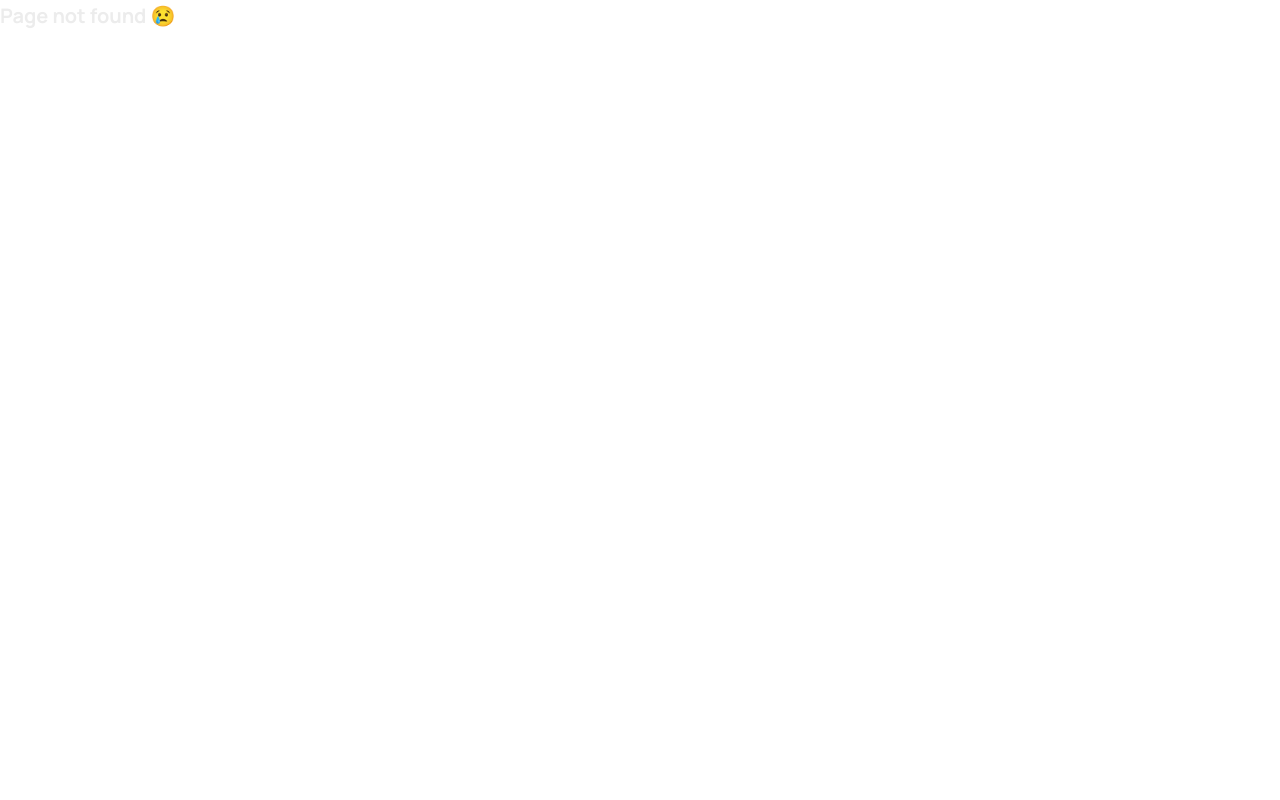
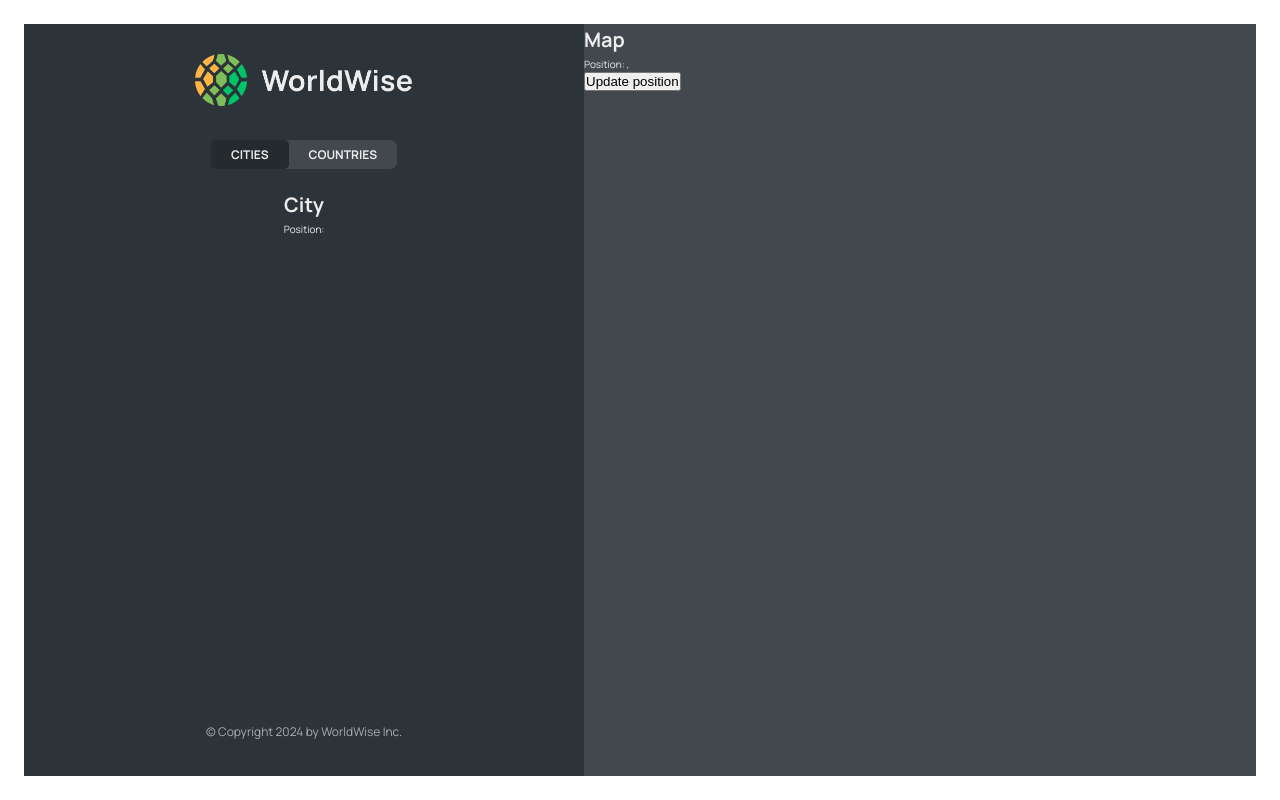
Before and after one commit to ZoDD-Script/World-Wise, a React (Vite) app: page /app/cities/1 in a window 1280 px wide. Before the commit this address had no page. Built offline with nearby package versions, Linux system fonts and the light colour scheme; data requests are answered from the project's data file.

Commit message:
feat: Reading and setting query string with dynamic URL parameters, and programmatic navigation with useNavigate

```diff
--- a/src/App.jsx
+++ b/src/App.jsx
@@ -9,6 +9,8 @@ import AppLayout from "./pages/AppLayout"
 import Login from "./pages/Login"
 import CityList from "./components/CityList"
 import CountryList from "./components/CountryList"
+import City from "./components/City"
+import Form from "./components/Form"
 
 const BASE_URL = 'http://localhost:9000';
 
@@ -44,8 +46,9 @@ function App() {
         <Route path="app" element={<AppLayout />}>
           <Route index element={<CityList cities={cities} isLoading={isLoading} />} />
           <Route path="cities" element={<CityList cities={cities} isLoading={isLoading} />} />
+          <Route path="cities/:id" element={<City />} />
           <Route path="countries" element={<CountryList cities={cities} isLoading={isLoading} />} />
-          <Route path="form" element={<p>form</p>} />
+          <Route path="form" element={<Form />} />
         </Route>
         <Route path="*" element={<PageNotFound />} />
       </Routes>
--- /dev/null
+++ b/src/components/Button.jsx
@@ -0,0 +1,12 @@
+/* eslint-disable react/prop-types */
+import styles from './Button.module.css'
+
+function Button({ children, onClick, type}) {
+  return (
+    <button onClick={onClick} className={`${styles.btn} ${styles[type]}`}>
+      {children}
+    </button>
+  )
+}
+
+export default Button
--- a/src/components/City.jsx
+++ b/src/components/City.jsx
@@ -1,61 +1,74 @@
-import styles from "./City.module.css";
+/* eslint-disable no-unused-vars */
+// import styles from "./City.module.css";
 
-const formatDate = (date) =>
-  new Intl.DateTimeFormat("en", {
-    day: "numeric",
-    month: "long",
-    year: "numeric",
-    weekday: "long",
-  }).format(new Date(date));
+import { useParams, useSearchParams } from "react-router-dom";
+
+// const formatDate = (date) =>
+//   new Intl.DateTimeFormat("en", {
+//     day: "numeric",
+//     month: "long",
+//     year: "numeric",
+//     weekday: "long",
+//   }).format(new Date(date));
 
 function City() {
+  const {id} = useParams()
+  const [searchParams, setSearchParams] = useSearchParams();
+  const lat = searchParams.get('lat')
+  const lng = searchParams.get('lng')
+  console.log(id)
+
   // TEMP DATA
-  const currentCity = {
-    cityName: "Lisbon",
-    emoji: "🇵🇹",
-    date: "2027-10-31T15:59:59.138Z",
-    notes: "My favorite city so far!",
-  };
+  // const currentCity = {
+  //   cityName: "Lisbon",
+  //   emoji: "🇵🇹",
+  //   date: "2027-10-31T15:59:59.138Z",
+  //   notes: "My favorite city so far!",
+  // };
 
-  const { cityName, emoji, date, notes } = currentCity;
+  // const { cityName, emoji, date, notes } = currentCity;
+  return <>
+    <h1>City</h1>
+    <p>Position: {lat} {lng}</p>
+  </>
 
-  return (
-    <div className={styles.city}>
-      <div className={styles.row}>
-        <h6>City name</h6>
-        <h3>
-          <span>{emoji}</span> {cityName}
-        </h3>
-      </div>
+  // return (
+  //   <div className={styles.city}>
+  //     <div className={styles.row}>
+  //       <h6>City name</h6>
+  //       <h3>
+  //         <span>{emoji}</span> {cityName}
+  //       </h3>
+  //     </div>
 
-      <div className={styles.row}>
-        <h6>You went to {cityName} on</h6>
-        <p>{formatDate(date || null)}</p>
-      </div>
+  //     <div className={styles.row}>
+  //       <h6>You went to {cityName} on</h6>
+  //       <p>{formatDate(date || null)}</p>
+  //     </div>
 
-      {notes && (
-        <div className={styles.row}>
-          <h6>Your notes</h6>
-          <p>{notes}</p>
-        </div>
-      )}
+  //     {notes && (
+  //       <div className={styles.row}>
+  //         <h6>Your notes</h6>
+  //         <p>{notes}</p>
+  //       </div>
+  //     )}
 
-      <div className={styles.row}>
-        <h6>Learn more</h6>
-        <a
-          href={`https://en.wikipedia.org/wiki/${cityName}`}
-          target="_blank"
-          rel="noreferrer"
-        >
-          Check out {cityName} on Wikipedia &rarr;
-        </a>
-      </div>
+  //     <div className={styles.row}>
+  //       <h6>Learn more</h6>
+  //       <a
+  //         href={`https://en.wikipedia.org/wiki/${cityName}`}
+  //         target="_blank"
+  //         rel="noreferrer"
+  //       >
+  //         Check out {cityName} on Wikipedia &rarr;
+  //       </a>
+  //     </div>
 
-      <div>
-        <ButtonBack />
-      </div>
-    </div>
-  );
+  //     <div>
+  //       {/* <ButtonBack /> */}
+  //     </div>
+  //   </div>
+  // );
 }
 
 export default City;
--- a/src/components/CityItem.jsx
+++ b/src/components/CityItem.jsx
@@ -1,3 +1,5 @@
+/* eslint-disable react/prop-types */
+import { Link } from 'react-router-dom';
 import styles from './CityItem.module.css'
 import PropTypes from 'prop-types'
 
@@ -20,13 +22,17 @@ CityItem.propTypes = {
 
 
 function CityItem({ city }) {
-  const { cityName, emoji, date } = city
+  const { cityName, emoji, date, id, position } = city
+  const {lat, lng} = position;
+
   return (
-    <li className={styles.cityItem}>
-      <span className={styles.emoji}>{emoji}</span>
-      <h3 className={styles.name}>{cityName}</h3>
-      <time className={styles.date}>({formatDate(date)})</time>
-      <button className={styles.deleteBtn}>&times;</button>
+    <li>
+      <Link className={styles.cityItem} to={`${id}?lat=${lat}&lng=${lng}`}>
+        <span className={styles.emoji}>{emoji}</span>
+        <h3 className={styles.name}>{cityName}</h3>
+        <time className={styles.date}>({formatDate(date)})</time>
+        <button className={styles.deleteBtn}>&times;</button>
+      </Link>
     </li>
   )
 }
--- a/src/components/CityList.jsx
+++ b/src/components/CityList.jsx
@@ -1,16 +1,8 @@
+/* eslint-disable react/prop-types */
 import CityItem from './CityItem'
 import styles from './CityList.module.css'
 import Spinner from './Spinner'
 import Message from './Message'
-import PropTypes from 'prop-types'
-
-// Prop validation
-CityList.propTypes = {
-  cities: PropTypes.arrayOf(PropTypes.shape({
-    id: PropTypes.number.isRequired, // Ensure each city has an id of type number
-  })).isRequired,
-  isLoading: PropTypes.bool.isRequired, // Ensure isLoading is a boolean
-};
 
 function CityList({cities, isLoading}) {
   if (isLoading) return <Spinner />
--- a/src/components/CountryItem.jsx
+++ b/src/components/CountryItem.jsx
@@ -1,14 +1,5 @@
+/* eslint-disable react/prop-types */
 import styles from "./CountryItem.module.css";
-import PropTypes from 'prop-types'
-
-// Prop validation
-CountryItem.propTypes = {
-  country: PropTypes.arrayOf(PropTypes.shape({
-    emoji: PropTypes.number.isRequired, // Ensure each city has an id of type number
-    country: PropTypes.number.isRequired, // Ensure each city has an id of type number
-  })).isRequired,
-  isLoading: PropTypes.bool.isRequired, // Ensure isLoading is a boolean
-};
 
 function CountryItem({ country }) {
   return (
--- a/src/components/CountryList.jsx
+++ b/src/components/CountryList.jsx
@@ -1,16 +1,8 @@
+/* eslint-disable react/prop-types */
 import CountryItem from './CountryItem'
 import styles from './CountryList.module.css'
 import Spinner from './Spinner'
 import Message from './Message'
-import PropTypes from 'prop-types'
-
-// Prop validation
-CountryList.propTypes = {
-  cities: PropTypes.arrayOf(PropTypes.shape({
-    id: PropTypes.number.isRequired, // Ensure each city has an id of type number
-  })).isRequired,
-  isLoading: PropTypes.bool.isRequired, // Ensure isLoading is a boolean
-};
 
 function CountryList({cities, isLoading}) {
   if (isLoading) return <Spinner />
--- a/src/components/Form.jsx
+++ b/src/components/Form.jsx
@@ -1,8 +1,12 @@
+/* eslint-disable react-refresh/only-export-components */
+/* eslint-disable no-unused-vars */
 // "https://api.bigdatacloud.net/data/reverse-geocode-client?latitude=0&longitude=0"
 
 import { useState } from "react";
 
 import styles from "./Form.module.css";
+import Button from "./Button";
+import { useNavigate } from "react-router-dom";
 
 export function convertToEmoji(countryCode) {
   const codePoints = countryCode
@@ -13,6 +17,7 @@ export function convertToEmoji(countryCode) {
 }
 
 function Form() {
+  const navigate = useNavigate()
   const [cityName, setCityName] = useState("");
   const [country, setCountry] = useState("");
   const [date, setDate] = useState(new Date());
@@ -49,8 +54,11 @@ function Form() {
       </div>
 
       <div className={styles.buttons}>
-        <button>Add</button>
-        <button>&larr; Back</button>
+        <Button type={'primary'}>Add</Button>
+        <Button type={'back'} onClick={(e) => {
+          e.preventDefault();
+          navigate(-1);
+        }}>&larr; Back</Button>
       </div>
     </form>
   );
--- a/src/components/Map.jsx
+++ b/src/components/Map.jsx
@@ -1,9 +1,25 @@
+import { useNavigate, useSearchParams } from 'react-router-dom'
 import styles from './Map.module.css'
 
 function Map() {
+  const navigate = useNavigate();
+  const [searchParams, setSearchParams] = useSearchParams();
+  const lat = searchParams.get('lat')
+  const lng = searchParams.get('lng')
+
   return (
-    <div className={styles.mapContainer}>
-      Map
+    <div className={styles.mapContainer} onClick={() => navigate("form")}>
+      <h1>
+        Map
+      </h1>
+      <p>
+        Position: {lat}, {lng}
+      </p>
+      <button onClick={() => {
+        setSearchParams({lat: 20, lng: 39})
+      }}>
+        Update position
+      </button>
     </div>
   )
 }
```
